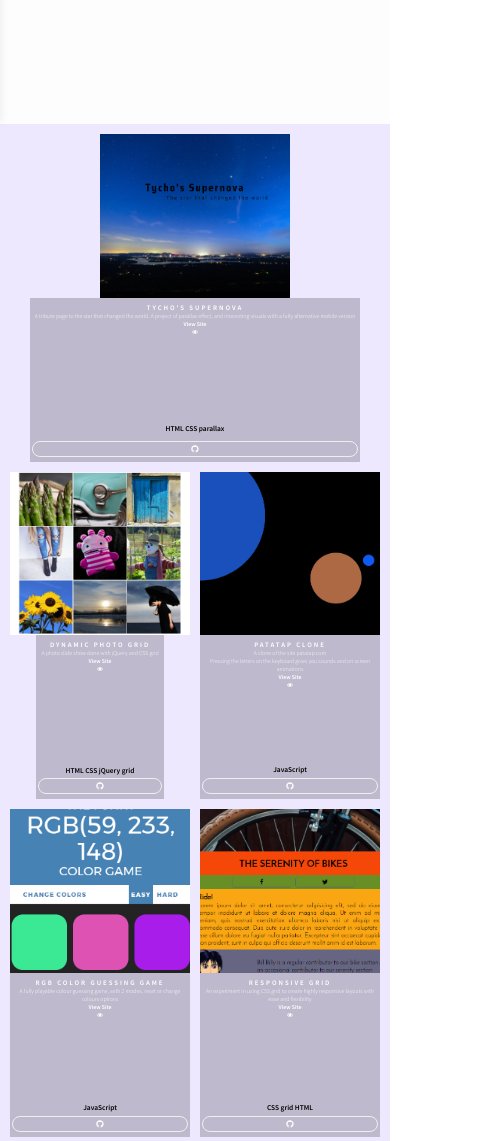
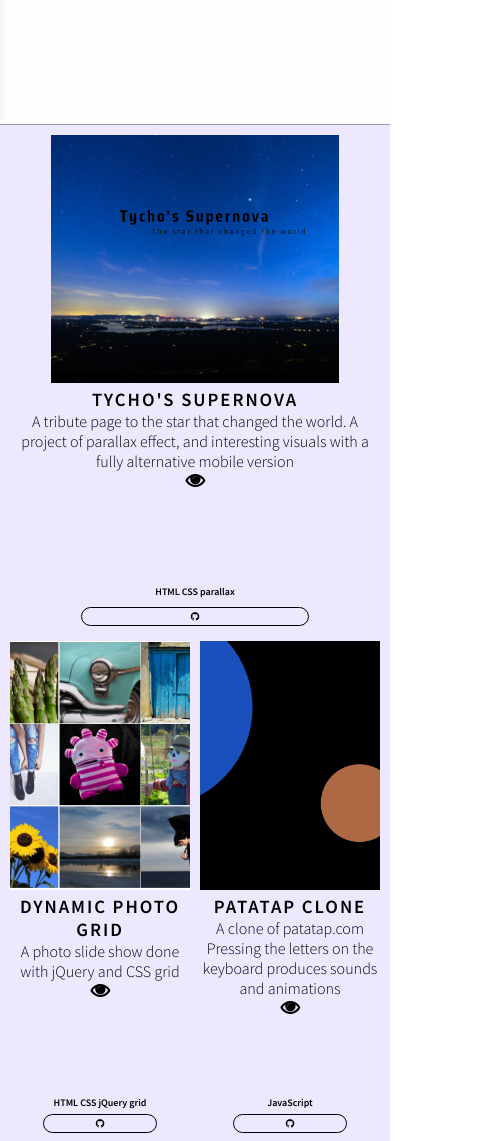
Before and after one commit to Syknapse/Syk-Portfolio, a plain HTML site: page index.html in a window 390 px wide. Shown: the part 720-1861 px from the top of the page, 488 px wide, since content can reach past the window. Drawn offline with nearby package versions, Linux system fonts and the light colour scheme; a web font is replaced by a local one.

Commit message:
section 2 responsive completed
completed media queries for section 2

```diff
--- a/assets/style.css
+++ b/assets/style.css
@@ -235,6 +235,7 @@ nav a:hover .arrow {
 	transition: opacity .6s, visibility .3s;
 
 	color: white;
+	min-width: 100%;
 	padding: 20px;
 	font-size: 2.1vmin;
 	background-color: rgba(100, 100, 100, .2);
@@ -449,10 +450,10 @@ bq 720 x 1280*/
 
 
 @media screen and (max-width: 1080px){
-	.description {
+	/*.description {
 		padding: 10px;
 		font-size: 2vmin;
-	}
+	}*/
 
 	/*#section3 .section3-info {
 		font-size: 2.5vmin;
@@ -477,9 +478,11 @@ bq 720 x 1280*/
 
 	/*-----section 2-------*/
 	#section2 {
+		border-top: 1px solid #999;
+		border-bottom: 1px solid #999;
 		grid-template-columns: 1fr 1fr;
 		grid-template-rows: repeat(5, 1fr);
-		height: 200vh;
+		height: 300vh;
 		grid-template-areas:
 			"p-one p-one"
 			"p-two p-three"
@@ -488,27 +491,23 @@ bq 720 x 1280*/
 			"p-eight p-nine";
 	}
 	.projects {
-		margin: 5px;
 		position: static;
 
 		display: flex;
+		flex-direction: column;
 		justify-content: center;
 		align-items: center;
 		overflow: hidden;
 	}
-
 	.project-image {
 		flex-shrink: 0;
-		filter: none;
-		transform: none;
 		min-height: 0%;
 		min-width: 0%;
 		height: 50%;
 	}
-
-	#section2 .projects {
-		display: flex;
-		flex-direction: column;
+	.projects:hover .project-image {
+		filter: none;
+		transform: none;
 	}
 	.description {
 		position: relative;
@@ -517,15 +516,31 @@ bq 720 x 1280*/
 		opacity: 1;
 		transition: none;
 
-		color: white;
+		color: black;
 		padding: 5px;
-		font-size: 1.5vmin;
-		background-color: rgba(0, 0, 0, .2);
+		font-size: 16px;
+		background-color: transparent;
 
 		display: flex;
 		flex-direction: column;
 		justify-content: flex-start;
 		align-items: center;
+	}
+
+	.description > p, .git-but {
+		font-size: 10px;
+	}
+	.git-but {
+		border: 1px solid black;
+		min-width: 60%;
+		width: 60%;
+	}
+	.description a p strong {
+		display: none;
+	}
+	.description a:first-child i {
+		font-weight: bold;
+		font-size: 19px;
 	}
 
 	/*-----section 3-------*/
@@ -534,6 +549,10 @@ bq 720 x 1280*/
 	}
 
 	/*-----section 4-------*/
+	#section4 {
+		border-top: 1px solid #999;
+		border-bottom: 1px solid #999;
+	}
 	.about-info {
 		font-size: 2.2vmin;
 		line-height: 3.2vmin;
--- a/index.html
+++ b/index.html
@@ -98,7 +98,7 @@
 				<div class="description">
 					<a href="https://syknapse.github.io/Patatap-Clone/" target="_blank">
 						<h3>Patatap clone</h3>
-						<p>A clone of the site patatap.com <br> Pressing the letters on the keyboard gives you sounds and on screen animations</p>
+						<p>A clone of patatap.com <br> Pressing the letters on the keyboard produces sounds and animations</p>
 						<p><strong>View Site</strong></p>
 						<i class="fa fa-eye" aria-hidden="true"></i>
 					</a>
```
